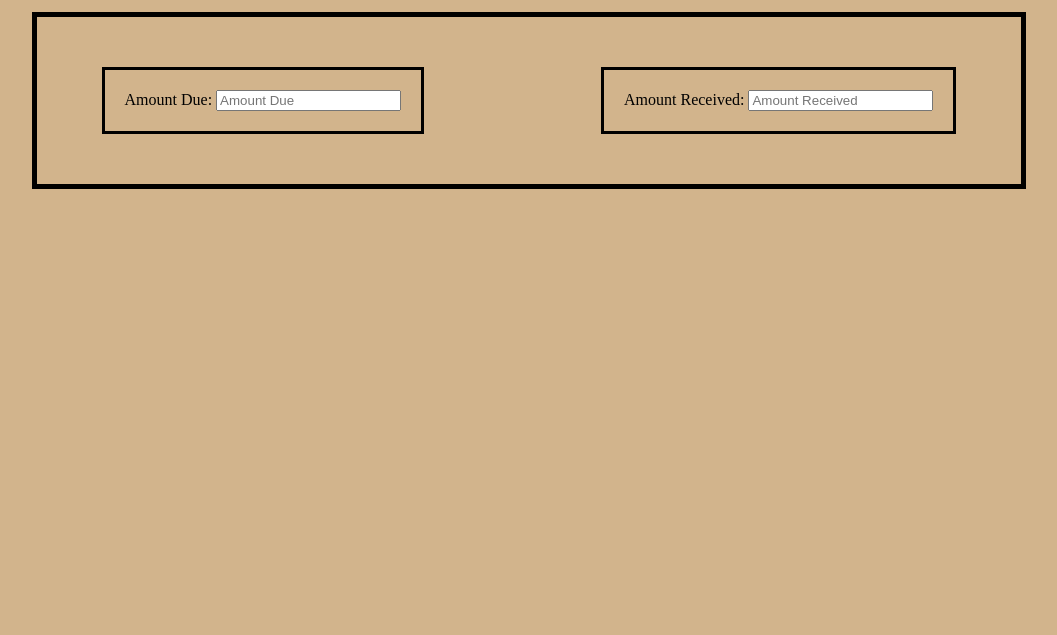
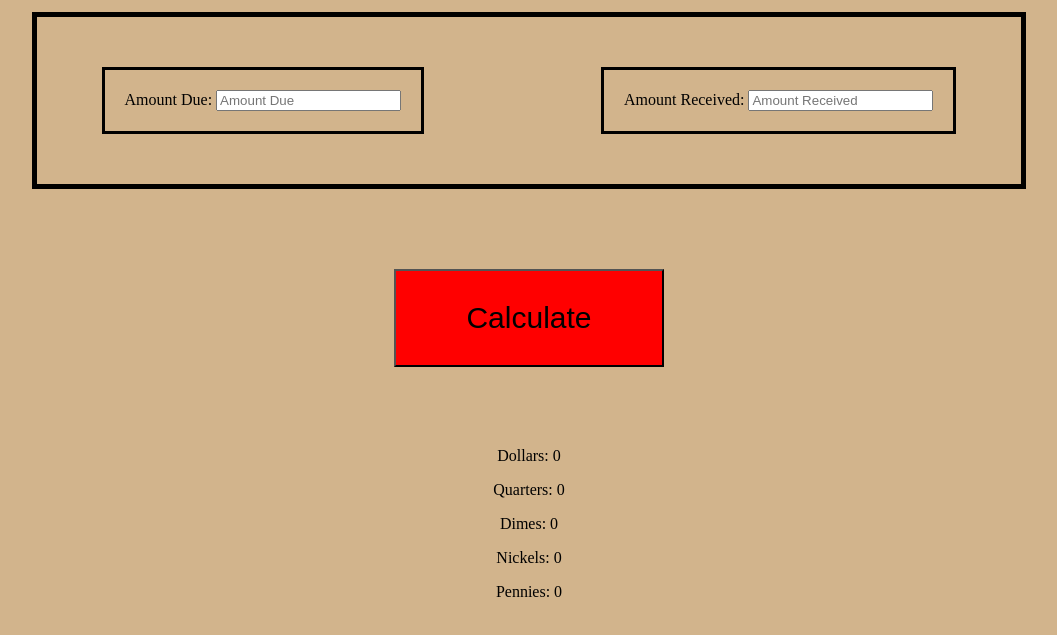
Before and after one commit to isaiahr06/web102-change-calculator, a website: page index.html in a window 1280 px wide. Shown: the part 113-748 px from the top of the page, without its empty margins (111-1168 px from the left). Drawn offline with Linux system fonts and the light colour scheme.

Commit message:
Added calculate button and change labels.

```diff
--- a/index.html
+++ b/index.html
@@ -21,6 +21,16 @@
           <input type="number" id="amount-received" placeholder="Amount Received">
         </div>
       </div>
+
+        <button onclick="calculateChange()">Calculate</button>
+
+      <div class="output">
+        <p>Dollars: <span id="dollar-output">0</span></p>
+        <p>Quarters: <span id="quarter-output">0</span></p>
+        <p>Dimes: <span id="dime-output">0</span></p>
+        <p>Nickels: <span id="nickel-output">0</span></p>
+        <p>Pennies: <span id="penny-output">0</span></p>
+      </div>
      </main>
 
     <!-- Don't forget to add your <script> tag here -->
--- a/styles.css
+++ b/styles.css
@@ -24,3 +24,10 @@ h1{
     border: 3px solid black;
     padding: 20px;
 }
+button{
+    display: block;
+    margin: 80px auto;
+    padding: 30px 70px;
+    background-color: red;
+    font-size: 30px;
+}
```
